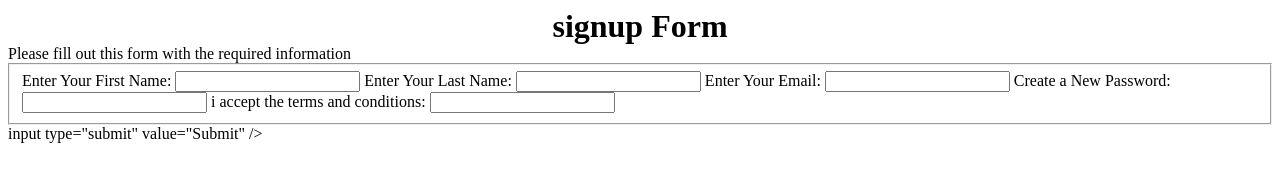
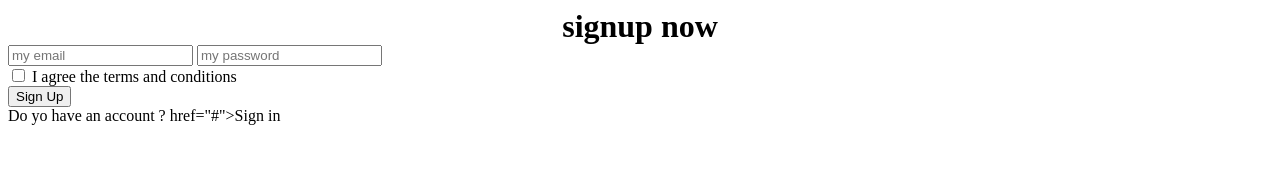
Before and after one commit to Karthikannamareddy/signup-form, a plain HTML site: page index.html in a window 1280 px wide. Drawn offline with Linux system fonts and the light colour scheme.

Commit message:
signup form

```diff
--- a/index.html
+++ b/index.html
@@ -1,22 +1,18 @@
-<!DOCTYPE html>
-<html lang="en">
+ <html>
     <head>
         <meta charset="UTF-8">
         <title>signup form</title>
         <link rel="stylesheet" href="styles.css" />
     </head>
     <body>
-        <h1>signup Form</h1>
-        <p>Please fill out this form with the required information</p>
-        <form method="post" action='signup form'>
-          <fieldset>
-            <label for="first-name">Enter Your First Name: <input id="first-name" name="first-name" type="text" required /></label>
-            <label for="last-name">Enter Your Last Name: <input id="last-name" name="last-name" type="text" required /></label>
-            <label for="email">Enter Your Email: <input id="email" name="email" type="email" required /></label>
-            <label for="new-password">Create a New Password: <input id="new-password" name="new-password" type="password" required /></label>
-            <label for="checkbox">i accept the terms and conditions: <input id="checkbox" name="i accept the terms and conditions" class="inline"/></label>
-          </fieldset>
-          input type="submit" value="Submit" />
-    </form>
+        <div class="signup form">
+            <h1>signup now</h1>
+        <form>
+          <input type="email" class="input box" placeholder="my email"/>
+          <input type="password" class="input box" placeholder="my password"/>
+          <p><span><input type="checkbox"></span> I agree the terms and conditions</p>
+          <button type="button" class="signup-btn">Sign Up</button>
+          <p>Do yo have an account ?<a> href="#">Sign in</a></p>
+</div>
   </body>
 </html>
```
